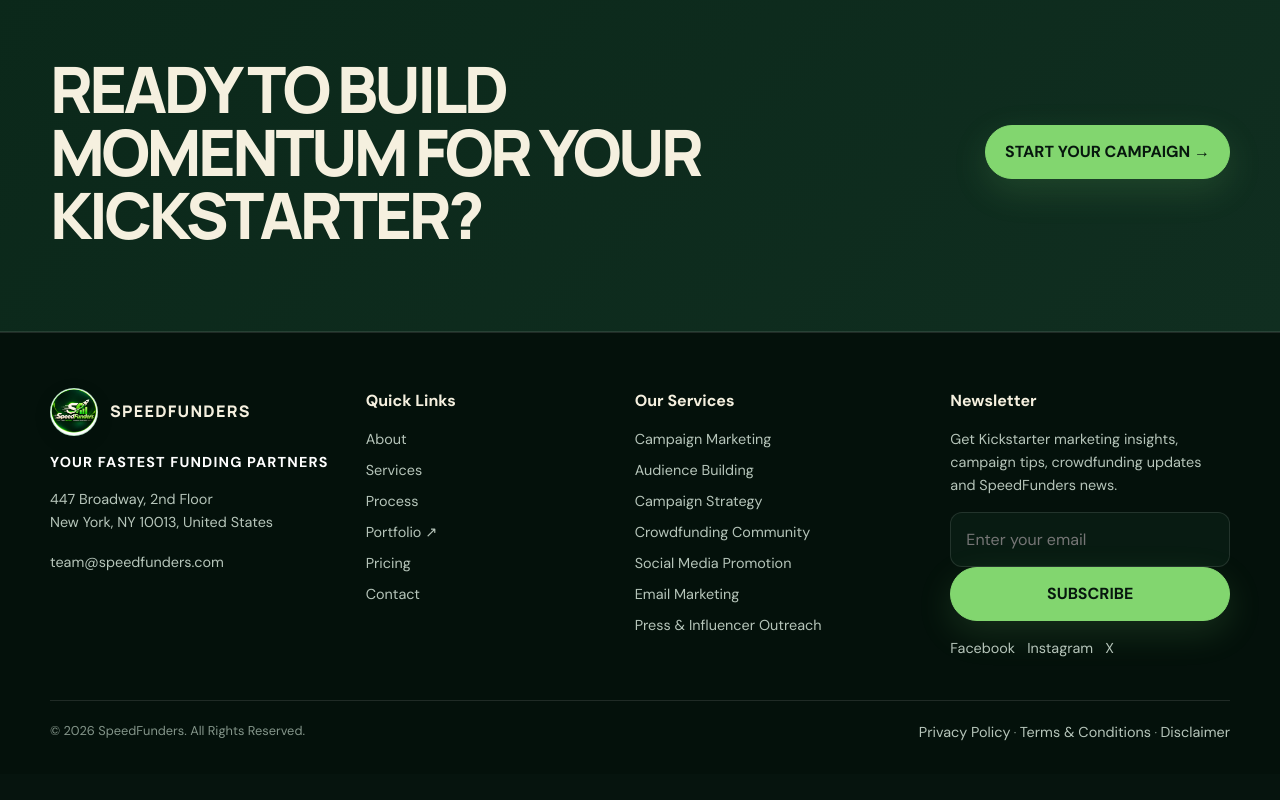
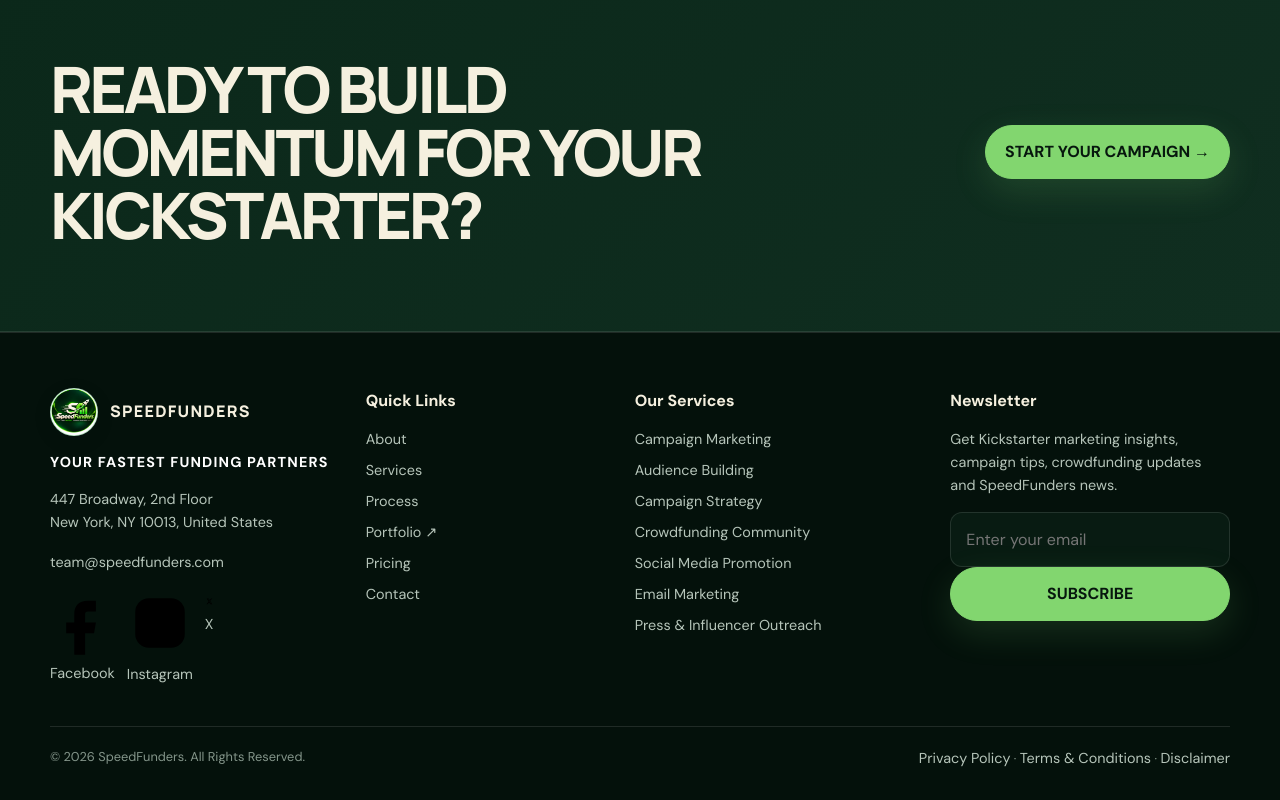
Before and after one commit to richnessofeyeno-hash/speedfunderwebsite, a Next.js app: page / in a window 1280 px wide. Shown: the part 5548-6348 px from the top of the page. Before the commit the page ends 6322 px from the top, so only its background shows below. Built offline with nearby package versions, Linux system fonts and the light colour scheme.

Commit message:
Updated social links

```diff
--- a/app/_shared.tsx
+++ b/app/_shared.tsx
@@ -49,6 +49,22 @@
 <p className="footer-tagline">YOUR FASTEST FUNDING PARTNERS</p>
           <p>447 Broadway, 2nd Floor<br />New York, NY 10013, United States</p>
           <a href="mailto:team@speedfunders.com">team@speedfunders.com</a>
+          <div className="social-row">
+  <a href="https://www.facebook.com/speedfunders" target="_blank" rel="noreferrer" aria-label="SpeedFunders on Facebook">
+    <svg viewBox="0 0 24 24" aria-hidden="true"><path d="M14 8h3V4h-3c-3.3 0-5 1.9-5 5v3H6v4h3v8h4v-8h3.3l.7-4H13V9c0-.7.3-1 1-1Z"/></svg>
+    Facebook
+  </a>
+
+  <a href="https://www.instagram.com/speedfunders" target="_blank" rel="noreferrer" aria-label="SpeedFunders on Instagram">
+    <svg viewBox="0 0 24 24" aria-hidden="true"><rect x="3" y="3" width="18" height="18" rx="5"/><circle cx="12" cy="12" r="4"/><circle cx="17.5" cy="6.5" r="1"/></svg>
+    Instagram
+  </a>
+
+  <a href="https://twitter.com/speedfunders" target="_blank" rel="noreferrer" aria-label="SpeedFunders on X">
+    <svg viewBox="0 0 24 24" aria-hidden="true"><path d="M5 4h4.7l3.4 4.6L17.3 4H20l-5.7 6.3L20 20h-4.7l-3.8-5.1L6.7 20H4l6-6.8L5 4Zm3.2 2 7.8 12h1.8L10 6H8.2Z"/></svg>
+    X
+  </a>
+</div>
         </div>
         <div>
           <h4>Quick Links</h4>
@@ -78,11 +94,6 @@
             <input id="footer-email" type="email" placeholder="Enter your email" required />
             <button className="btn btn-primary full" type="submit">SUBSCRIBE</button>
           </form>
-          <div className="social-row">
-            <a href="https://www.facebook.com/speedfunders" target="_blank" rel="noreferrer">Facebook</a>
-            <a href="https://www.instagram.com/speedfunders" target="_blank" rel="noreferrer">Instagram</a>
-            <a href="https://twitter.com/speedfunders" target="_blank" rel="noreferrer">X</a>
-          </div>
         </div>
       </div>
       <div className="container copyright">
```
